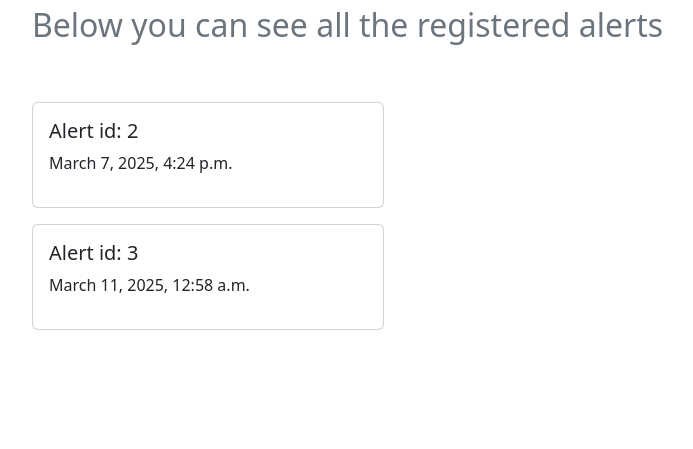
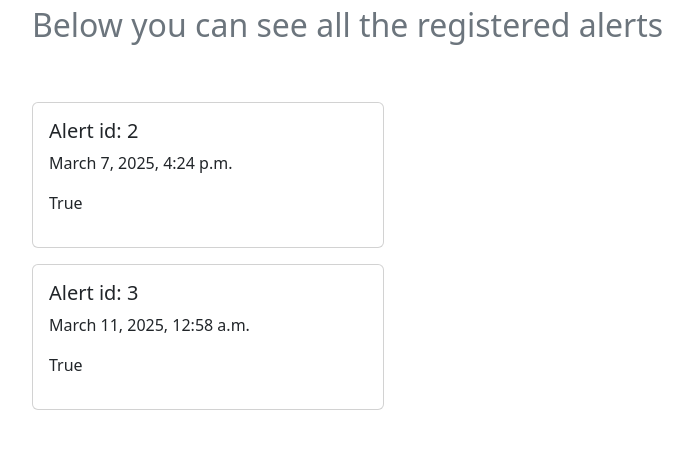
Before and after one commit to alexahurtado08/PI-1, a Django app: page /alerts/ in a window 1280 px wide. Shown: the part 154-603 px from the top of the page, without its empty margins (62-755 px from the left). Run offline with Django 5.2, Linux system fonts and the light colour scheme; data comes from the database, SQL or seed files in the repository; both versions use the stored data as it was after the commit.

Commit message:
archivo requirements

```diff
--- /dev/null
+++ b/requirements.txt
@@ -0,0 +1,3 @@
+pathlib
+os
+sys
--- a/security/models.py
+++ b/security/models.py
@@ -6,6 +6,7 @@ from django.db import models
 class Alert(models.Model):
 
     triggered_at = models.DateTimeField(auto_now_add=True, help_text="Fecha y hora en que se activó la alarma")
+    active_boolean = models.BooleanField(default=True, help_text="Indica si la alarma está activa")
 
 class Fotografia(models.Model):
     id = models.AutoField(primary_key=True)
--- a/security/templates/alerts.html
+++ b/security/templates/alerts.html
@@ -17,6 +17,8 @@
                   <h5 class="card-title">Alert id: {{ alerta.id }}</h5>
                   <p class="card-text">{{ alerta.triggered_at }}</p>
                   <p class="card-text"><small class="text-muted">{{ alerta.hora }}</small></p>
+                  <p class="card-text">{{ alerta.active_boolean }}</p>
+                  <p class="card-text">{{ alerta.alert_type }}</p>
                 </div>
               </div>
          </div>
```
Also changed, not shown: db.sqlite3, security/migrations/0008_alert_active_boolean_alter_alert_triggered_at.py (added).
